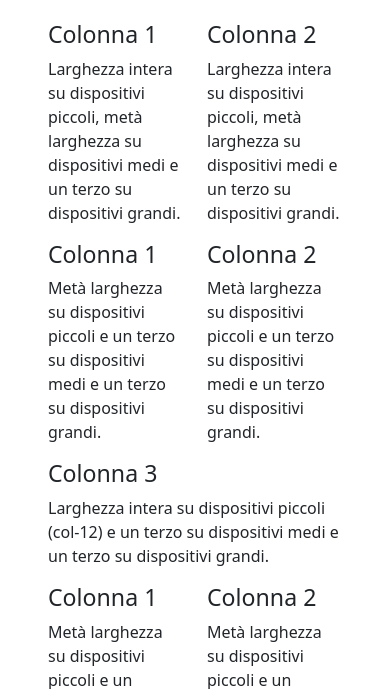
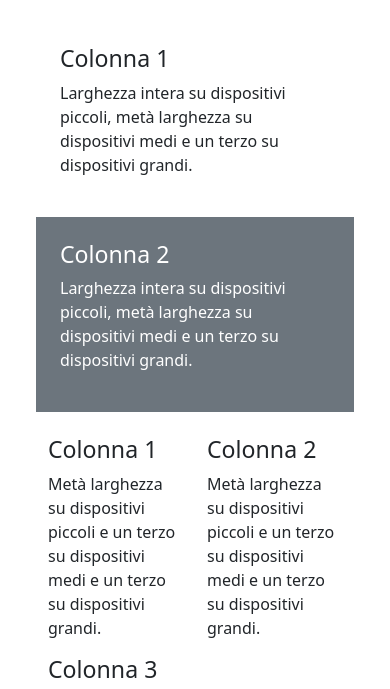
Before and after one commit to BassaniDavid/htmlcss-bootstrap-layout, a plain HTML site: page index.html in a window 390 px wide. Shown: the part 153-842 px from the top of the page. Drawn offline with nearby package versions, Linux system fonts and the light colour scheme.

Commit message:
feat: complete first grid mobile

```diff
--- a/index.html
+++ b/index.html
@@ -19,15 +19,15 @@
     </header>
 
     <!-- prima griglia -->
-    <div class="row">
-        <div class="col">
+    <div class="row pb-4">
+        <div class="col col-12 p-4">
             <h3 class="fs-3">Colonna 1</h3>
             <p>Larghezza intera su dispositivi piccoli, metà larghezza su dispositivi medi e un terzo su dispositivi
                 grandi.</p>
         </div>
-        <div class="col">
+        <div class="col col-12 p-4 text-bg-secondary">
             <h3 class="fs-3">Colonna 2</h3>
-            <p>Larghezza intera su dispositivi piccoli, metà larghezza su dispositivi medi e un terzo su dispositivi
+            <p class="bg-secondary">Larghezza intera su dispositivi piccoli, metà larghezza su dispositivi medi e un terzo su dispositivi
                 grandi.</p>
         </div>
     </div>
```
